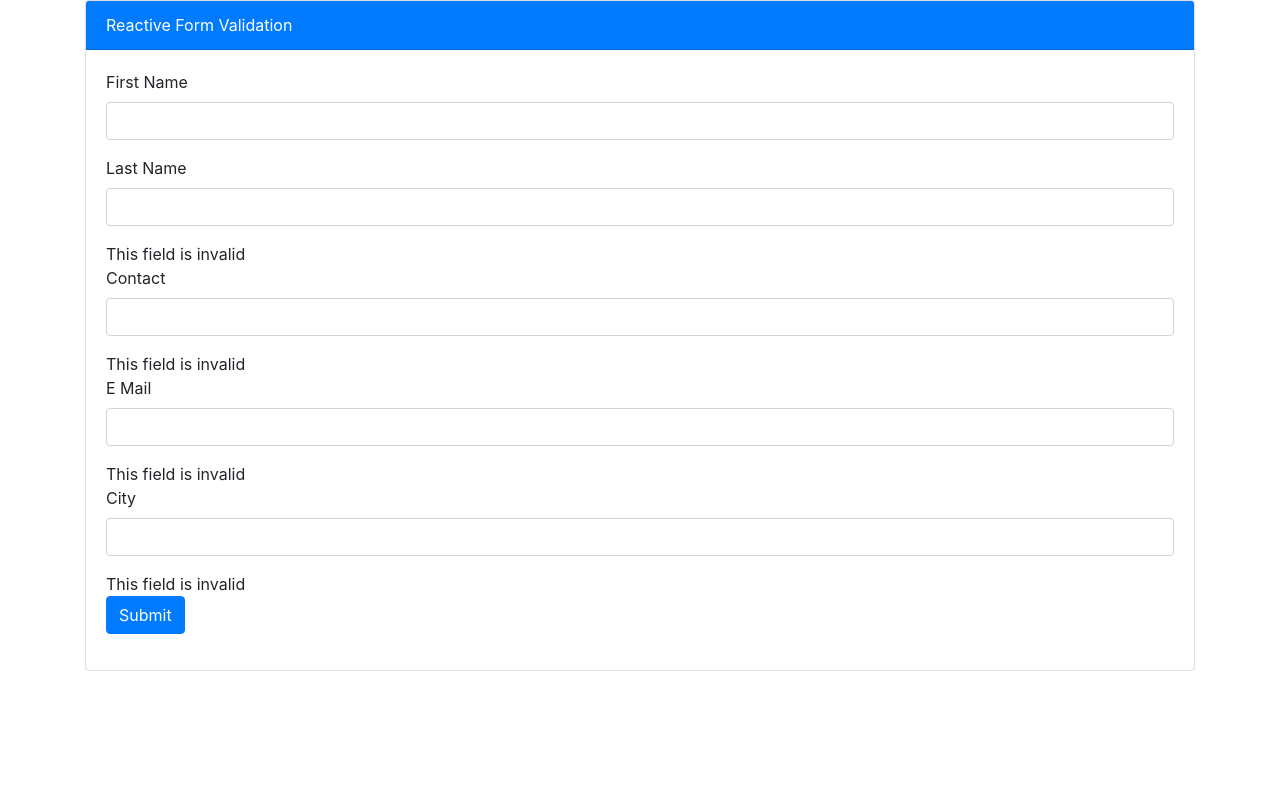
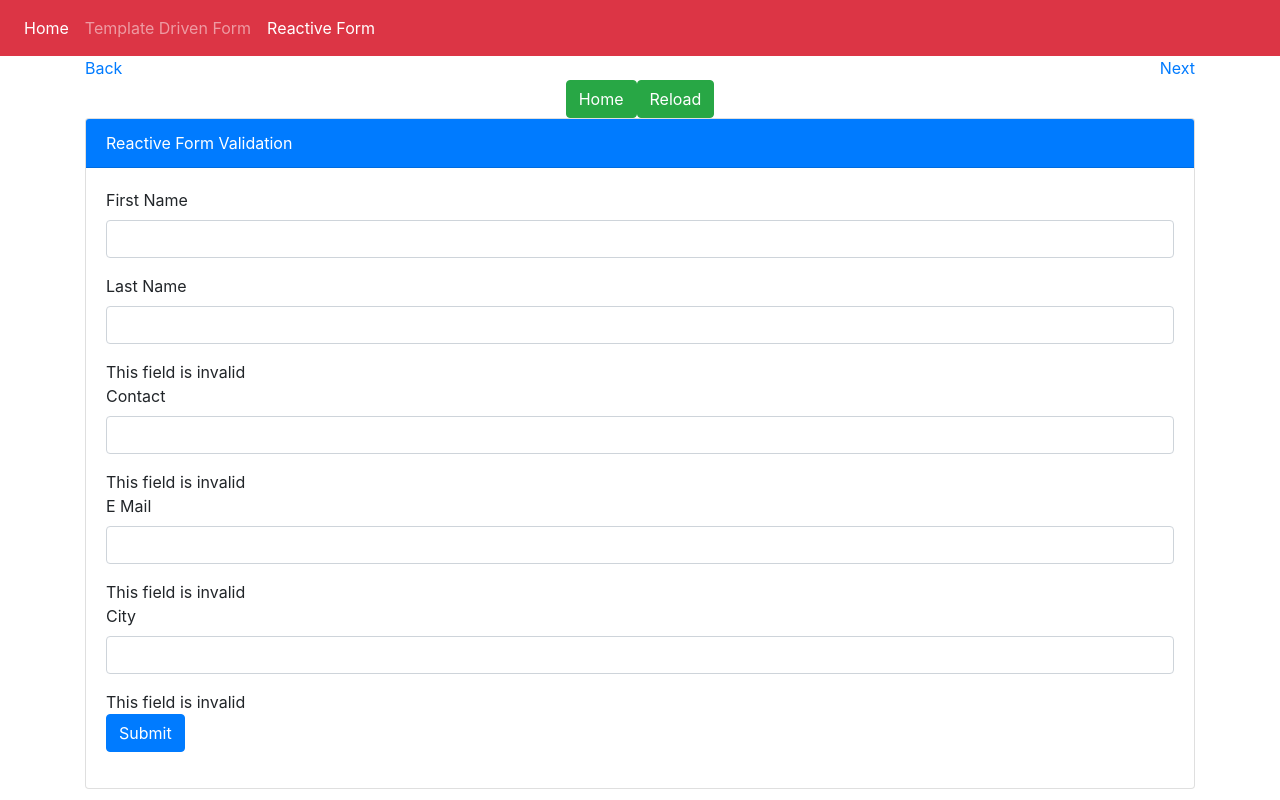
Before and after one commit to TheAjinkya/ngFormValidation, an Angular app: page /home/reactive in a window 1280 px wide. Built offline with nearby package versions, Linux system fonts and the light colour scheme.

Commit message:
Added the routes

```diff
--- a/src/app/app.component.html
+++ b/src/app/app.component.html
@@ -1,2 +1,21 @@
 <!-- <app-template-driven-form></app-template-driven-form> -->
-<app-reactive-form></app-reactive-form>
+
+<nav class="navbar navbar-expand-sm bg-danger navbar-dark">
+    <ul class="navbar-nav">
+        <li class="nav-item">
+            <a routerLinkActive='active' class="nav-link" [routerLink]="['home']">Home</a>
+        </li>
+        <li class="nav-item">
+            <a routerLinkActive='active' class="nav-link" [routerLink]="['home','template']">Template Driven Form </a>
+        </li>
+        <li class="nav-item">
+            <a routerLinkActive='active' class="nav-link" routerLink="/home/reactive">Reactive Form</a>
+        </li>
+    </ul>
+</nav>
+
+<!-- <app-reactive-form></app-reactive-form> -->
+
+
+
+<router-outlet></router-outlet>
--- /dev/null
+++ b/src/app/home/home.component.html
@@ -0,0 +1 @@
+<p>home works!</p>
--- /dev/null
+++ b/src/app/home/home.component.ts
@@ -0,0 +1,15 @@
+import { Component, OnInit } from '@angular/core';
+
+@Component({
+  selector: 'app-home',
+  templateUrl: './home.component.html',
+  styleUrls: ['./home.component.css']
+})
+export class HomeComponent implements OnInit {
+
+  constructor() { }
+
+  ngOnInit() {
+  }
+
+}
--- a/src/app/reactive-form/reactive-form.component.html
+++ b/src/app/reactive-form/reactive-form.component.html
@@ -1,4 +1,14 @@
 <div class="container">
+    <div class="float-left">
+        <a routerLink="../../home">Back</a>
+    </div>
+    <div class="text-right">
+        <a routerLink="../../home/template">Next</a>
+    </div>
+    <div class="text-center">
+            <button class="btn btn-success" (click)="getHome()">Home</button>
+            <button class="btn btn-success" (click)="reload()">Reload</button>
+    </div>
     <div class="card">
         <div class="card-header bg-primary text-white">
             Reactive Form Validation
@@ -21,7 +31,7 @@
                 </div>
                 <div class="form-group">
                     <label>Contact</label>
-                    <input class="form-control" type="text" FormControlName="contact"/>
+                    <input class="form-control" type="text" FormControlName="contact" />
                 </div>
                 <div class="error-block">
                     <!-- <div *ngIf="loginForm.submitted && contactId.invalid || contactId.touched"> -->
@@ -39,7 +49,7 @@
                 </div>
                 <div class="form-group">
                     <label>City</label>
-                    <input class="form-control" type="text" FormControlName="city"/>
+                    <input class="form-control" type="text" FormControlName="city" />
                 </div>
                 <div class="error-block">
                     <!-- <div *ngIf="loginForm.submitted && cityId.invalid || cityId.touched"> -->
--- a/src/app/reactive-form/reactive-form.component.ts
+++ b/src/app/reactive-form/reactive-form.component.ts
@@ -1,6 +1,6 @@
 import { Component, OnInit } from '@angular/core';
 import { FormGroup, FormControl, Validators } from '@angular/forms';
-
+import { Router, ActivatedRoute } from "@angular/router"
 @Component({
   selector: 'app-reactive-form',
   templateUrl: './reactive-form.component.html',
@@ -10,7 +10,15 @@ export class ReactiveFormComponent implements OnInit {
 
   loginForm:FormGroup
 
-  constructor() { }
+  constructor( private router : Router, private route : ActivatedRoute) { }
+
+  getHome(){
+  this.router.navigate(['home'])
+  }
+
+  reload(){
+    this.router.navigate(['/home/reactive'], {relativeTo: this.route})
+  }
 
   ngOnInit() {
 
--- a/src/app/template-driven-form/template-driven-form.component.html
+++ b/src/app/template-driven-form/template-driven-form.component.html
@@ -1,4 +1,10 @@
 <div class="container">
+        <div class="float-left">
+                <a routerLink="../../home">Back</a>
+            </div>
+            <div class="text-right">
+                <a routerLink="../../home/reactive">Next</a>
+            </div>
     <div class="card">
         <div class="card-header bg-primary text-white">
             Form Validation
```
Also changed, not shown: src/app/app.module.ts (+12 -2 lines), src/app/home/home.component.css (added), 1 other file (tests, documents, lock files or other folders). Lines whose indentation alone changed are shown as unchanged.
